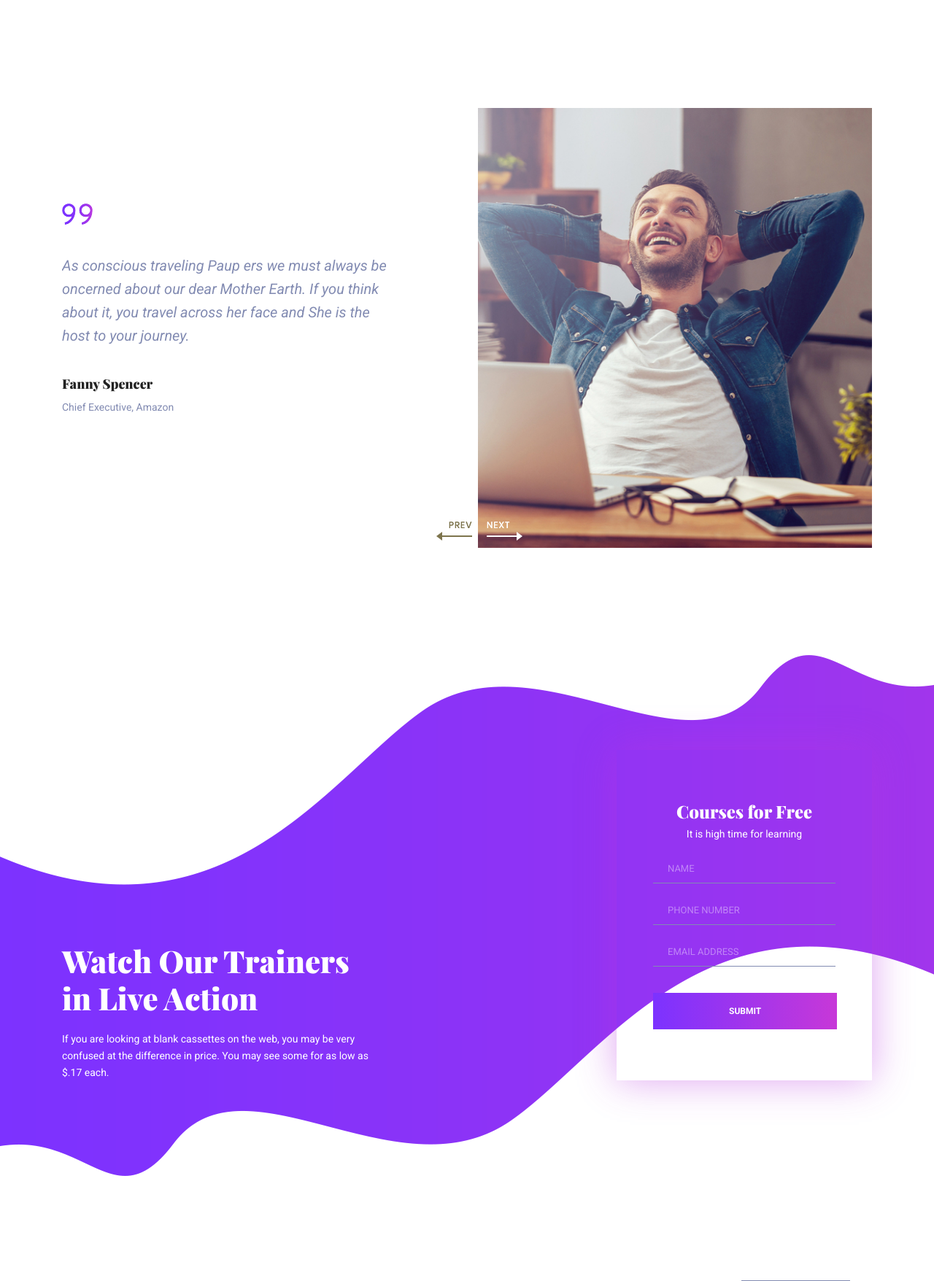
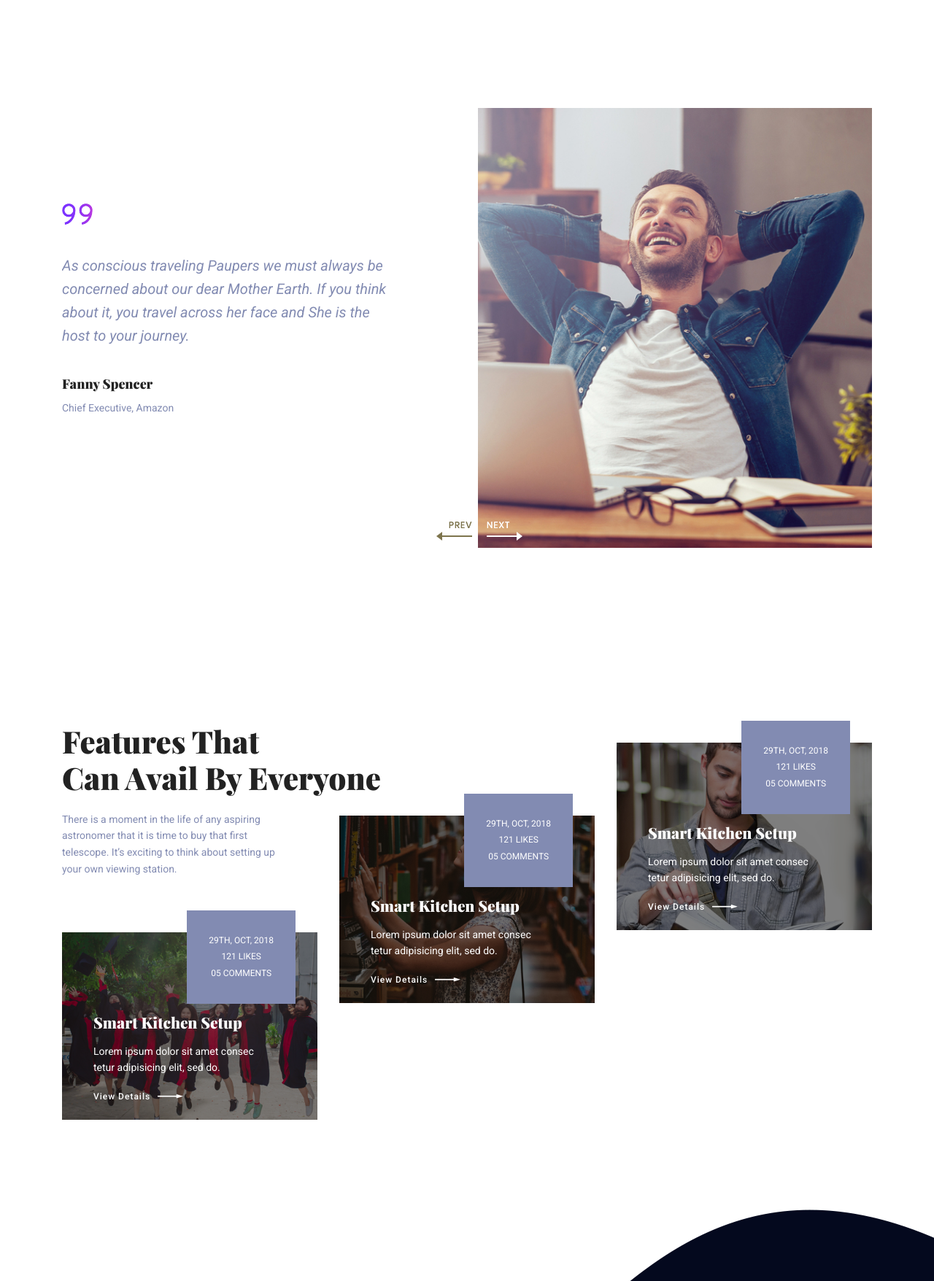
Before and after one commit to HianySilva/CIMAS-Maker1, a Flask app: page / in a window 1280 px wide. Shown: the part 3709-5465 px from the top of the page at 73% size. Run offline with Flask 3, Linux system fonts and the light colour scheme; some libraries are stand-ins or nearby versions.

Commit message:
Tela principal

```diff
--- a/app/static/js/main.js
+++ b/app/static/js/main.js
@@ -67,7 +67,11 @@ $(function() {
 		margin: 30,
 		nav: true,
 		stagePadding: 60,
-		navText: [ "<img src='img/prev.png'>", "<img src='img/next.png'>" ],
+		navText: [
+			"<img src='/static/img/prev.png'>",
+			"<img src='/static/img/next.png'>"
+		  ],
+
 		responsive: {
 			0: {
 				items: 1,
@@ -103,7 +107,10 @@ $(function() {
 		margin: 30,
 		nav: true,
 		dots: false,
-		navText: [ "<img src='img/prev.png'>", "<img src='img/next.png'>" ]
+		navText: [
+			"<img src='/static/img/prev.png'>",
+			"<img src='/static/img/next.png'>"
+		  ],
 	});
 
 	$('.testi-slider').owlCarousel({
@@ -112,7 +119,10 @@ $(function() {
 		autoplay: true,
 		margin: 30,
 		nav: true,
-		navText: [ "<img src='img/prev.png'>", "<img src='img/next.png'>" ]
+		navText: [
+			"<img src='/static/img/prev.png'>",
+			"<img src='/static/img/next.png'>"
+		  ],
 	});
 
 	// Select all links with hashes
--- a/app/templates/index.html
+++ b/app/templates/index.html
@@ -440,10 +441,10 @@
         <div class="col-lg-5">
           <div class="item">
             <div class="testi-item">
-                <img src="img/quote.png" alt="" />
+              <img src="{{ url_for('static', filename='img/quote.png') }}" alt="" />
               <div class="mt-40 text">
                 <p>
-                    As conscious traveling Paup ers we must always be oncerned
+                  As conscious traveling Paupers we must always be concerned
                   about our dear Mother Earth. If you think about it, you
                   travel across her face and She is the host to your
                   journey.
@@ -464,10 +465,10 @@
         <div class="col-lg-5">
           <div class="item">
             <div class="testi-item">
-                <img src="img/quote.png" alt="" />
+              <img src="{{ url_for('static', filename='img/quote.png') }}" alt="" />
               <div class="mt-40 text">
                 <p>
-                    As conscious traveling Paup ers we must always be oncerned
+                  As conscious traveling Paupers we must always be concerned
                   about our dear Mother Earth. If you think about it, you
                   travel across her face <br />
                   and She is the host to your journey.
@@ -488,50 +489,7 @@
 </section>
 <!-- ================ End Testimonials Area ================= -->
 
-  <!-- ================ Start Registration Area ================= -->
-  <section class="registration-area">
-    <div class="container">
-      <div class="row align-items-end">
-        <div class="col-lg-5">
-          <div class="section-title text-left text-white">
-            <h2 class="text-white">
-              Watch Our Trainers <br>
-              in Live Action
-            </h2>
-            <p>
-              If you are looking at blank cassettes on the web, you may be
-              very confused at the difference in price. You may see some for
-              as low as $.17 each.
-            </p>
-          </div>
-        </div>
-        <div class="offset-lg-3 col-lg-4 col-md-6">
-          <div class="course-form-section">
-            <h3 class="text-white">Courses for Free</h3>
-            <p class="text-white">It is high time for learning</p>
-            <form class="course-form-area contact-page-form course-form text-right" id="myForm" action="mail.html" method="post">
-              <div class="form-group col-md-12">
-                <input type="text" class="form-control" id="name" name="name" placeholder="Name" onfocus="this.placeholder = ''"
-                 onblur="this.placeholder = 'Name'">
-              </div>
-              <div class="form-group col-md-12">
-                <input type="text" class="form-control" id="subject" name="subject" placeholder="Phone Number" onfocus="this.placeholder = ''"
-                 onblur="this.placeholder = 'Phone Number'">
-              </div>
-              <div class="form-group col-md-12">
-                <input type="email" class="form-control" id="email" name="email" placeholder="Email Address" onfocus="this.placeholder = ''"
-                 onblur="this.placeholder = 'Email Address'">
-              </div>
-              <div class="col-lg-12 text-center">
-                <button class="btn text-uppercase">Submit</button>
-              </div>
-            </form>
-          </div>
-        </div>
-      </div>
-    </div>
-  </section>
-  <!-- ================ End Registration Area ================= -->
+
 
    <!-- ================ Start Blog Post Area ================= -->
    <section class="blog-post-area section-gap">
```
Also changed, not shown: other parts of app/templates/index.html (+27 -28 lines). Lines whose indentation alone changed are shown as unchanged.
